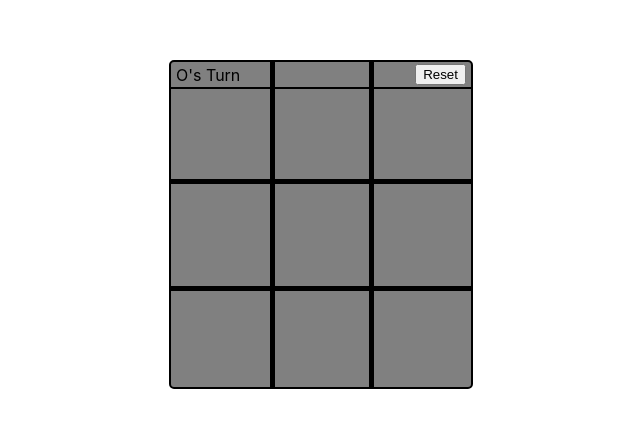
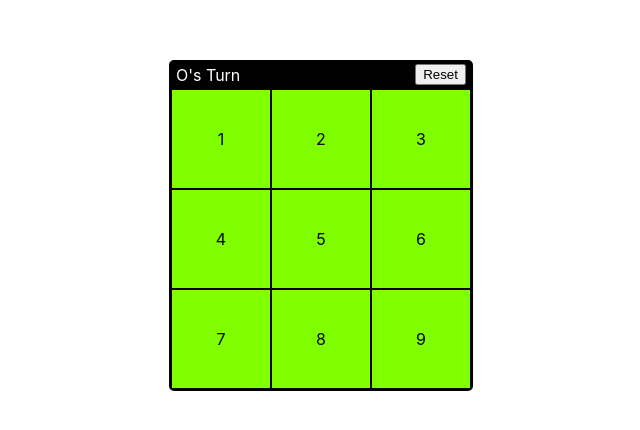
Before and after one commit to Benjamincook1313/benjamincook1313, a React (Create React App) app: page / in a window 1280 px wide. Shown: the part 180-610 px from the top of the page, without its empty margins (231-871 px from the left). Built offline with nearby package versions, Linux system fonts and the light colour scheme.

Commit message:
finished styling

```diff
--- a/src/App.css
+++ b/src/App.css
@@ -3,7 +3,7 @@
   top:30%;
   right: 45%;
   text-align: center;
-  height: 325px;
+  height: 327px;
   width: 300px;
   background-color: gray;
   border: 2px solid black;
@@ -17,35 +17,61 @@
   align-items: center;
   position: absolute;
   border-bottom: 2px solid black;
+  background-color: black;
+  color: white
 }
 .top-item{
   margin: 0px 5px 0px 5px
 }
-.left{
-  height: 100%;
-  width: 5px;
-  background-color: black;
+
+.box{
+  height: 98px;
+  width: 98px;
+  background-color: chartreuse;
+  border: 1px solid black;
+  display: flex;
+  justify-content: center;
+  align-items: center;
+}
+.one{
   position: absolute;
-  left: 33%
+  top: 27px;
 }
-.right{
-  height: 100%;
-  width: 5px;
-  background-color: black;
+.two{
   position: absolute;
-  left: 66%
+  top: 27px;
+  left: 100px;
 }
-.top{
-  height: 5px;
-  width: 100%;
-  background-color: black;
+.three{
   position: absolute;
-  top: 36%
+  top: 27px;
+  right: 0px;
 }
-.bottom{
-  height: 5px;
-  width: 100%;
-  background-color: black;
+.four{
   position: absolute;
-  top: 69%
+  top: 127px;
 }
+.five{
+  position: absolute;
+  top: 127px;
+  left: 100px;
+}
+.six{
+  position: absolute;
+  top: 127px;
+  right: 0px;
+}
+.seven{
+  position: absolute;
+  top: 227px;
+}
+.eight{
+  position: absolute;
+  top: 227px;
+  left: 100px;
+}
+.nine{
+  position: absolute;
+  top: 227px;
+  right: 0px;
+}
--- a/src/App.js
+++ b/src/App.js
@@ -4,7 +4,7 @@ import './App.css';
 function App() {
 
   const [turn, setTurn] = useState(true)
-  const [boxes, setBoxes] = useState([])
+  const [boxes, setBoxes] = useState([1,2,3,4,5,6,7,8,9])
 
   function turnToggler(){
     if(turn){
@@ -20,10 +20,15 @@ function App() {
         <button className='top-item'>Reset</button>
       </div>
       <div className='gamebox'>
-        <div className='left'></div>
-        <div className='right'></div>
-        <div className='top'></div>
-        <div className='bottom'></div>
+  <div className='box one'>{boxes[0]}</div>
+        <div className='box two'>{boxes[1]}</div>
+        <div className='box three'>{boxes[2]}</div>
+        <div className='box four'>{boxes[3]}</div>
+        <div className='box five'>{boxes[4]}</div>
+        <div className='box six'>{boxes[5]}</div>
+        <div className='box seven'>{boxes[6]}</div>
+        <div className='box eight'>{boxes[7]}</div>
+        <div className='box nine'>{boxes[8]}</div>
       </div>
     </div>
   );
```
